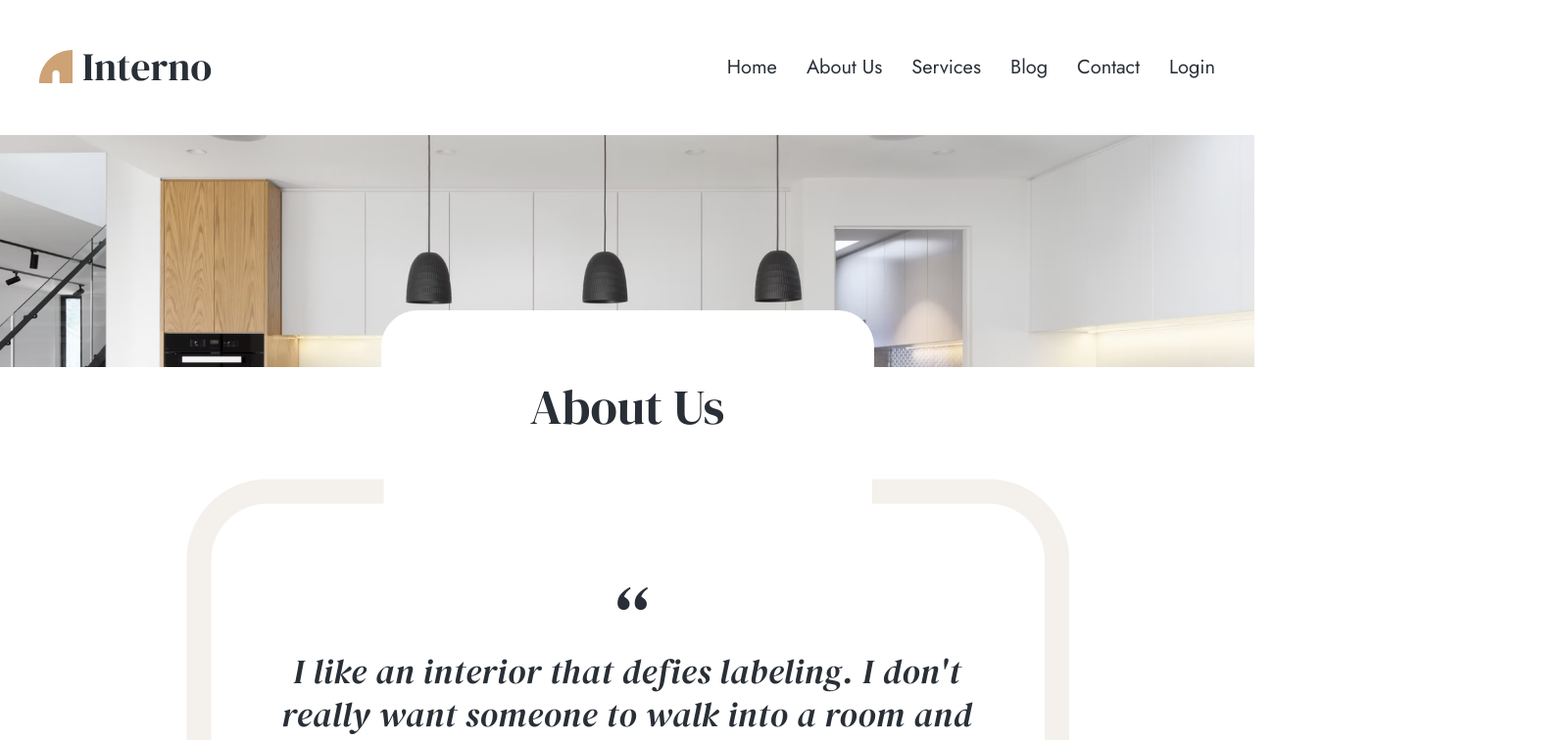
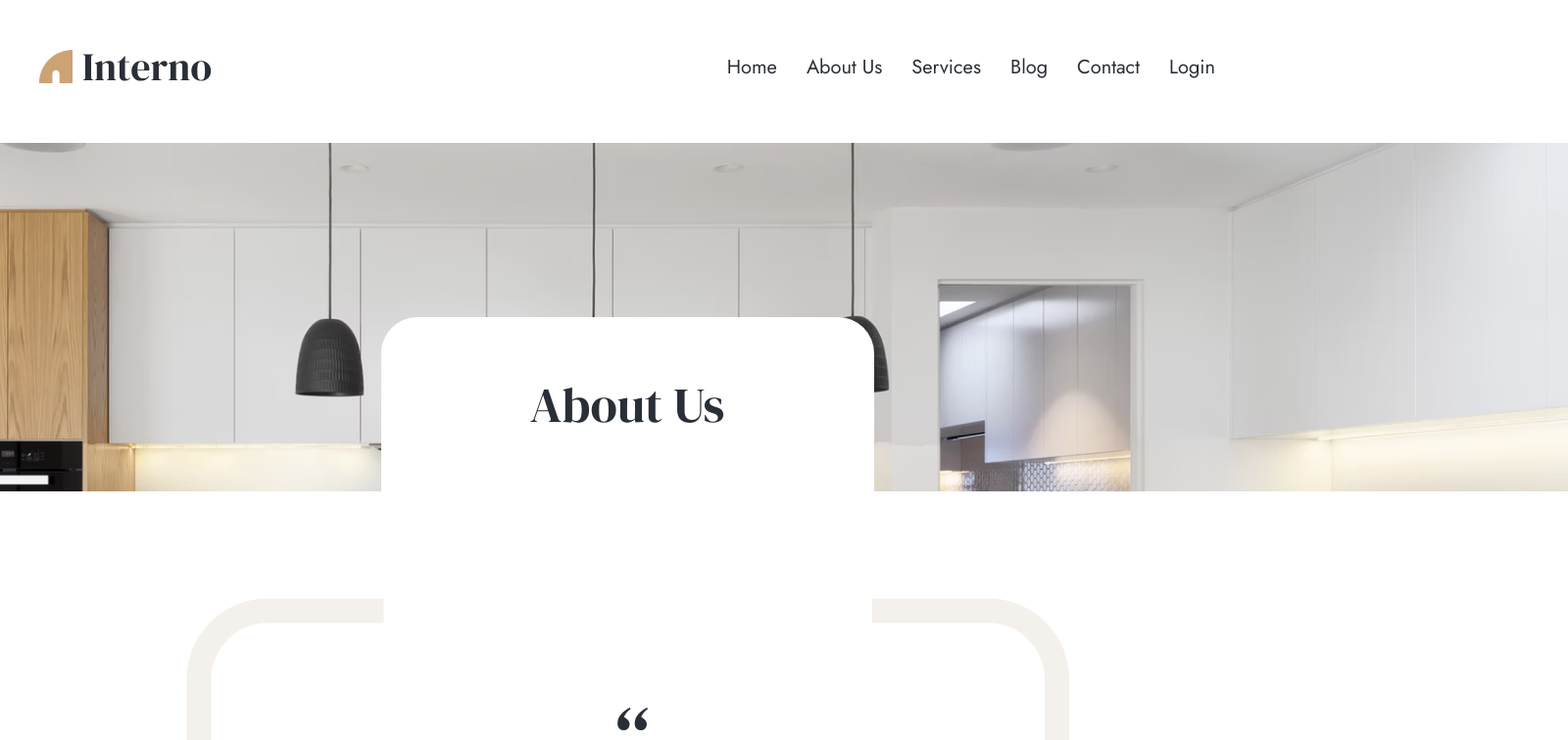
Before and after one commit to firuzeabdullazade/interior-design-webflow-react, a React (Create React App) app: page /about in a window 1280 px wide. Shown: the top 756 px of the page at 98% size, 1600 px wide, since content can reach past the window. Built offline with nearby package versions, Linux system fonts and the light colour scheme.

Commit message:
needed fixes

```diff
--- a/src/app/components/Footer/Footer.tsx
+++ b/src/app/components/Footer/Footer.tsx
@@ -36,14 +36,13 @@ export const Footer = () => {
           </div>
           <div className="pages-footer">
             <h2>Pages</h2>
-            <Link to="" className="link">
+            <Link to="about" className="link">
               About us
             </Link>
-
-            <Link to="" className="link">
+            <Link to="contact" className="link">
               Contact us
             </Link>
-            <Link to="" className="link">
+            <Link to="services" className="link">
               Services
             </Link>
           </div>
--- a/src/app/pages/AboutPage/AboutPage.scss
+++ b/src/app/pages/AboutPage/AboutPage.scss
@@ -1,35 +1,4 @@
 @import "../../../variables";
-
-.about-intro {
-    margin-top: 45px;
-
-    img {
-        width: 100%;
-    }
-
-    .about-text {
-        display: flex;
-        justify-content: center;
-
-        p {
-            position: absolute;
-            display: flex;
-            justify-content: center;
-            align-items: center;
-            width: 503px;
-            height: 197px;
-            top: 317px;
-            background-color: $second-background-color;
-            border-radius: 37px 37px 0px 0px;
-            border: 1px solid $second-background-color;
-            font-family: $header-font;
-            font-weight: 400;
-            font-size: 50px;
-            line-height: 62px;
-            color: $text-color;
-        }
-    }
-}
 
 .mailbox {
     display: flex;
--- a/src/app/pages/AboutPage/AboutPage.tsx
+++ b/src/app/pages/AboutPage/AboutPage.tsx
@@ -1,21 +1,20 @@
 import './AboutPage.scss';
+import { Link } from 'react-router-dom';
+import { useDispatch } from 'react-redux';
+import IN from '../../../assets/icons/IN.png';
+import arrow from '../../../assets/icons/Arrow.svg';
+import avery from '../../../assets/images/team2.png';
 import banner from '../../../assets/images/BannerofAbout.png';
-import arrow from '../../../assets/icons/Arrow.svg';
-import pattern from '../../../assets/images/Pattern.png';
-import { useDispatch } from 'react-redux';
-import { loadUser } from '../../shared/UserWidget/userWidget.slice';
-import wwdimg from '../../../assets/images/wwd.png';
-import ter from '../../../assets/images/theendresult.png';
-import { Link } from 'react-router-dom';
-import vector from '../../../assets/icons/Vector.svg';
+import fb from '../../../assets/icons/fb.png';
+import insta from '../../../assets/icons/insta.png';
 import levi from '../../../assets/images/team1.png';
-import avery from '../../../assets/images/team2.png';
 import natasha from '../../../assets/images/team3.png';
 import nora from '../../../assets/images/team4.png';
-import IN from '../../../assets/icons/IN.png';
-import fb from '../../../assets/icons/fb.png';
-import insta from '../../../assets/icons/insta.png';
+import pattern from '../../../assets/images/Pattern.png';
+import ter from '../../../assets/images/theendresult.png';
 import tw from '../../../assets/icons/tw.png';
+import vector from '../../../assets/icons/Vector.svg';
+import wwdimg from '../../../assets/images/wwd.png';
 
 export const AboutPage = () => {
   const dispatch = useDispatch();
@@ -36,11 +35,11 @@ export const AboutPage = () => {
   };
   return (
     <>
-      <div className="about-intro">
-        <img src={banner} alt="bg" />
-        <div className="about-text">
-          <p>About Us</p>
+      <div className="hero-back">
+        <div className="intro">
+          <h1>About Us</h1>
         </div>
+        <img src={banner} alt="" />
       </div>
       <div className="quotes">
         <img src={pattern} alt="pattern" />
@@ -124,7 +123,7 @@ export const AboutPage = () => {
                 </div>
                 <div className="flip-card-back">
                   <div className="content">
-                    <h3>Charlotte	Levi</h3>
+                    <h3>Charlotte Levi</h3>
                     <p>Design, Australia </p>
                     <div className="icons">
                       <img src={fb} alt="" />
@@ -148,7 +147,7 @@ export const AboutPage = () => {
                 </div>
                 <div className="flip-card-back">
                   <div className="content">
-                    <h3>Avery	Jackson</h3>
+                    <h3>Avery Jackson</h3>
                     <p>Designer, Australia </p>
                     <div className="icons">
                       <img src={fb} alt="" />
--- a/src/app/pages/BlogPage/BlogPage.tsx
+++ b/src/app/pages/BlogPage/BlogPage.tsx
@@ -3,7 +3,6 @@ import 'swiper/scss';
 import 'swiper/scss/navigation';
 import 'swiper/scss/pagination';
 import { ArticlesGridItem } from './components/ArticlesGridItem/ArticlesGridItem';
-import { Banner } from './components/Banner/Banner';
 import { LatestPost } from './components/LatestPost/LatestPost';
 import { RootState } from '../../../store/store';
 import { Swiper, SwiperSlide } from 'swiper/react';
@@ -12,6 +11,8 @@ import { setArticles } from './blogPage.slice';
 import { useDispatch, useSelector } from 'react-redux';
 import { useEffect } from 'react';
 import SwiperCore, { Navigation, Pagination } from 'swiper';
+import background from '../../../assets/images/backgroundBlog.png';
+
 
 export const BlogPage = () => {
   const blogPageState = useSelector((state: RootState) => state.blogPage);
@@ -28,7 +29,12 @@ export const BlogPage = () => {
 
   return (
     <>
-      <Banner />
+         <div className="hero-back">
+        <div className="intro">
+          <h1>Articles & News</h1>
+        </div>
+        <img src={background} alt="" />
+      </div>
       <div className="latest-post">
         <h2>Latest Post</h2>
         {blogPageState.posts.map((post) => (
--- a/src/app/pages/ContactPage/ContactPage.tsx
+++ b/src/app/pages/ContactPage/ContactPage.tsx
@@ -1,13 +1,18 @@
 import './ContactPage.scss';
-import { Banner } from './components/Banner/Banner';
 import { ContactForm } from './components/ContactForm/ContactForm';
+import background from '../../../assets/images/contact us background.png';
 
-export  const ContactPage=()=> {
-    return (
-        <>
-        <Banner />
-        <ContactForm />
-        </>
-    );
 
+export const ContactPage = () => {
+  return (
+    <>
+      <div className="hero-back">
+        <div className="intro">
+          <h1>Contact Us</h1>
+        </div>
+        <img src={background} alt="" />
+      </div>
+      <ContactForm />
+    </>
+  );
 };
--- a/src/app/pages/HomePage/HomePage.tsx
+++ b/src/app/pages/HomePage/HomePage.tsx
@@ -50,6 +50,7 @@ export const HomePage = () => {
               project: any, // todo: change any to a data type
             ) => (
               <Project
+                key={`post-${project.projectId}`}
                 projectId={project.projectId}
                 imageSrc={project.imageSrc}
                 head={project.head}
```
